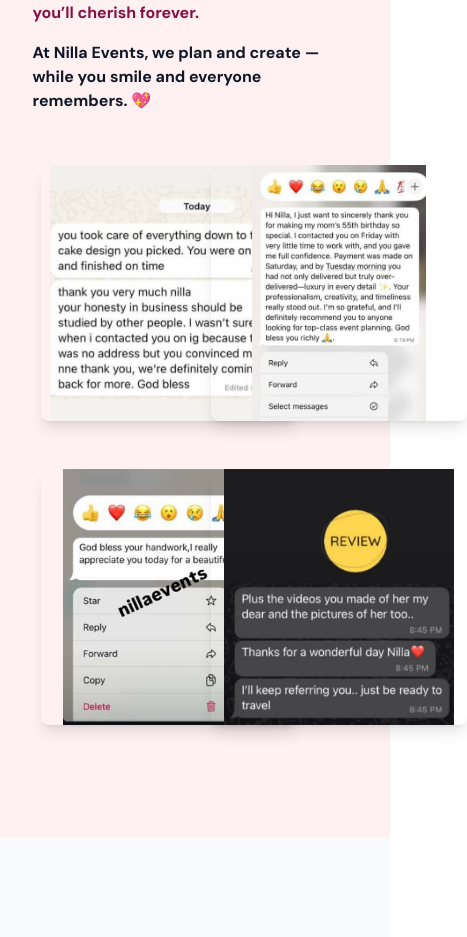
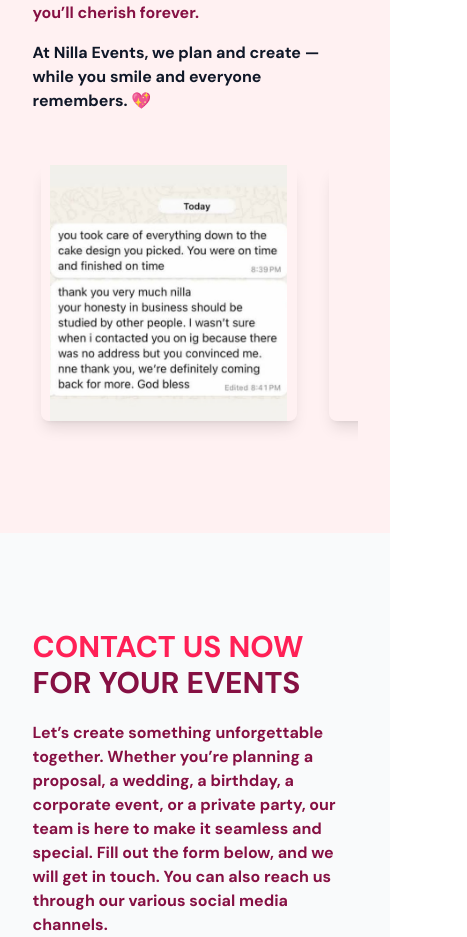
Before and after one commit to UloAdi/nillaevents, a React (Vite) app: page / in a window 390 px wide. Shown: the part 5646-6583 px from the top of the page, 467 px wide, since content can reach past the window. Built offline with nearby package versions, Linux system fonts and the light colour scheme.

Commit message:
Fix spacing between review images on mobile

```diff
--- a/src/scenes/reviews/index.tsx
+++ b/src/scenes/reviews/index.tsx
@@ -83,8 +83,20 @@
             viewport={{ once: true, amount: 0.5 }}
             variants={container}
           >
-            {/* <ul className="flex overflow-x-auto gap-4 py-4 scrollbar-thin scrollbar-thumb-rose-500">
+            <ul className="flex overflow-x-auto gap-4 py-4 scrollbar-thin scrollbar-thumb-rose-500">
               {review.map((review: ReviewType) => (
+                <li key={review.id} className="flex-shrink-0">
+                  <Reviews
+                    id={review.id}
+                    image={review.image}
+                    setSelectedPage={setSelectedPage}
+                  />
+                </li>
+              ))}
+            </ul>
+
+            {/* <ul className="grid grid-cols-2 gap-4 md:flex md:overflow-x-auto md:gap-4 py-4 scrollbar-thin scrollbar-thumb-rose-500">
+                        {review.map((review: ReviewType) => (
                 <Reviews
                   key={review.id}
                   id={review.id}
@@ -93,17 +105,6 @@
                 />
               ))}
             </ul> */}
-            <ul className="grid grid-cols-2 gap-4 md:flex md:overflow-x-auto md:gap-4 py-4 scrollbar-thin scrollbar-thumb-rose-500">
-              {/* <ul className="flex flex-col md:flex-row flex-wrap md:flex-nowrap overflow-x-auto gap-4 py-4 scrollbar-thin scrollbar-thumb-rose-500"> */}
-              {review.map((review: ReviewType) => (
-                <Reviews
-                  key={review.id}
-                  id={review.id}
-                  image={review.image}
-                  setSelectedPage={setSelectedPage}
-                />
-              ))}
-            </ul>
           </motion.div>
         </motion.div>
       </div>
```
